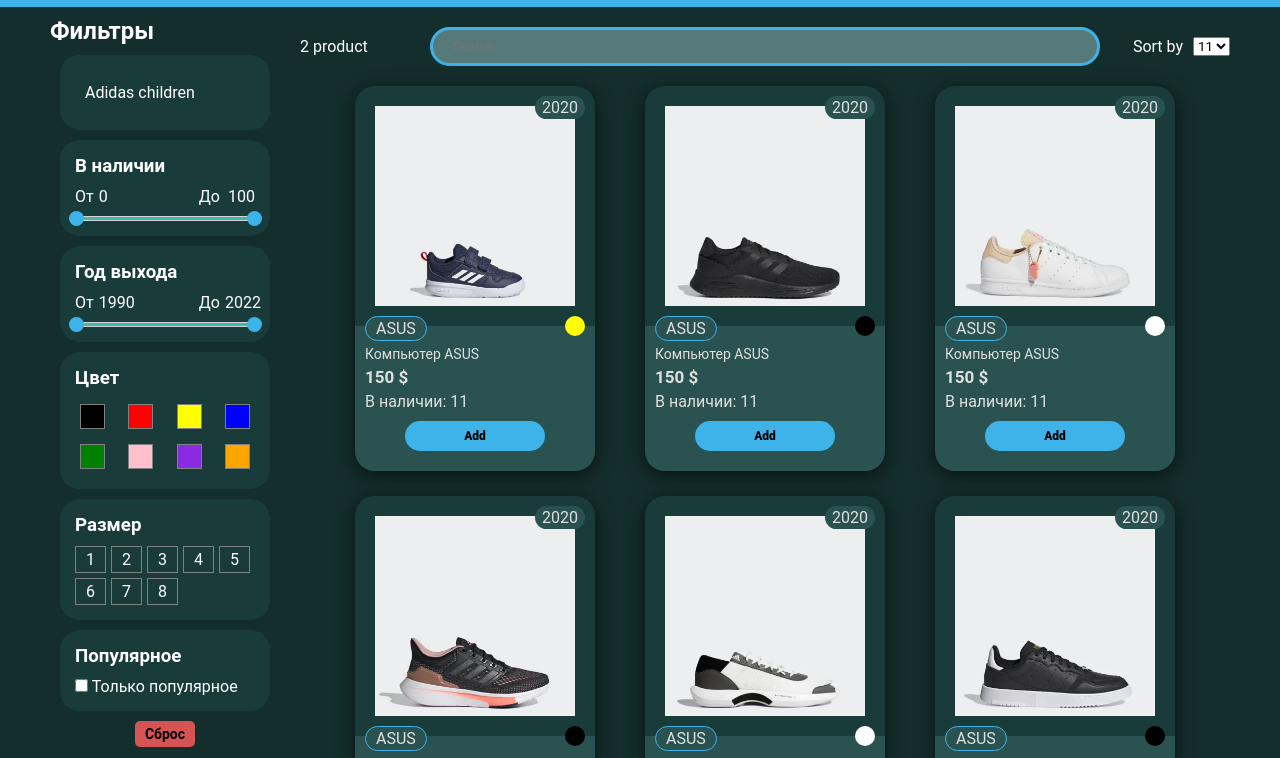
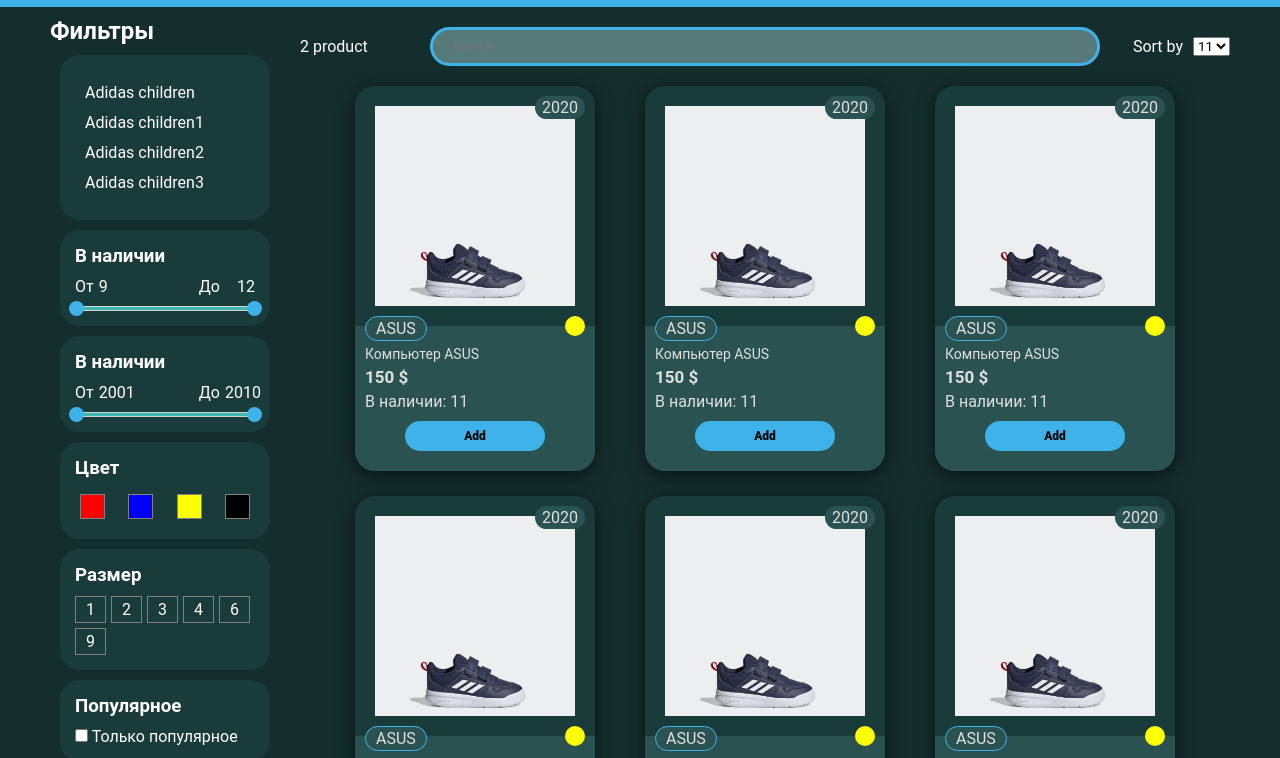
Before and after one commit to XXXmez/online-shop, a website built with webpack: page src/index.html in a window 1280 px wide. Shown: the part 42-800 px from the top of the page. Built offline with nearby package versions, Linux system fonts and the light colour scheme; files whose address does not match are found by name.

Commit message:
feat: completed the menu elements, started to display product cards from the database

```diff
--- a/src/data/data.js
+++ b/src/data/data.js
@@ -3,6 +3,46 @@
         img: 'link',
         name: 'Кросовок №112',
         size: 1,
+        price: 100,
+        amount: 11,
+        company: 'Adidas children',
+        color: 'red',
+        release: 2005
+    },
+    {
+        img: 'link',
+        name: 'Кросовок №112',
+        size: 2,
+        price: 100,
+        amount: 12,
+        company: 'Adidas children1',
+        color: 'blue',
+        release: 2001
+    },
+    {
+        img: 'link',
+        name: 'Кросовок №112',
+        size: 3,
+        price: 100,
+        amount: 10,
+        company: 'Adidas children2',
+        color: 'yellow',
+        release: 2010
+    },
+    {
+        img: 'link',
+        name: 'Кросовок №112',
+        size: 4,
+        price: 100,
+        amount: 9,
+        company: 'Adidas children3',
+        color: 'black',
+        release: 2005
+    },
+    {
+        img: 'link',
+        name: 'Кросовок №112',
+        size: 6,
         price: 100,
         amount: 10,
         company: 'Adidas children',
@@ -22,47 +62,7 @@
     {
         img: 'link',
         name: 'Кросовок №112',
-        size: 1,
-        price: 100,
-        amount: 10,
-        company: 'Adidas children',
-        color: 'red',
-        release: 2005
-    },
-    {
-        img: 'link',
-        name: 'Кросовок №112',
-        size: 1,
-        price: 100,
-        amount: 10,
-        company: 'Adidas children',
-        color: 'red',
-        release: 2005
-    },
-    {
-        img: 'link',
-        name: 'Кросовок №112',
-        size: 1,
-        price: 100,
-        amount: 10,
-        company: 'Adidas children',
-        color: 'red',
-        release: 2005
-    },
-    {
-        img: 'link',
-        name: 'Кросовок №112',
-        size: 1,
-        price: 100,
-        amount: 10,
-        company: 'Adidas children',
-        color: 'red',
-        release: 2005
-    },
-    {
-        img: 'link',
-        name: 'Кросовок №112',
-        size: 1,
+        size: 9,
         price: 100,
         amount: 10,
         company: 'Adidas children',
--- a/src/index.html
+++ b/src/index.html
@@ -185,7 +185,7 @@
                                 <img src="./images/sneakers1.jpg" alt="img">
                             </div>
                             <div class="product__desc">
-                                <div class="product__desc__name">Компьютер ASUS</div>
+                                <div class="product__desc__name">Компьютер ASUS тест</div>
                                 <div class="product__desc__price">150 $</div>
                                 <div class="product__desc__amount">В наличии: 11</div>
                                 <div class="product__desc__release">2020</div>
@@ -208,7 +208,7 @@
                                 <img src="./images/sneakers2.jpg" alt="img">
                             </div>
                             <div class="product__desc">
-                                <div class="product__desc__name">Компьютер ASUS</div>
+                                <div class="product__desc__name">Компьютер ASUS тест</div>
                                 <div class="product__desc__price">150 $</div>
                                 <div class="product__desc__amount">В наличии: 11</div>
                                 <div class="product__desc__release">2020</div>
@@ -231,7 +231,7 @@
                                 <img src="./images/sneakers3.jpg" alt="img">
                             </div>
                             <div class="product__desc">
-                                <div class="product__desc__name">Компьютер ASUS</div>
+                                <div class="product__desc__name">Компьютер ASUS тест</div>
                                 <div class="product__desc__price">150 $</div>
                                 <div class="product__desc__amount">В наличии: 11</div>
                                 <div class="product__desc__release">2020</div>
@@ -254,7 +254,7 @@
                                 <img src="./images/sneakers4.jpg" alt="img">
                             </div>
                             <div class="product__desc">
-                                <div class="product__desc__name">Компьютер ASUS</div>
+                                <div class="product__desc__name">Компьютер ASUS тест</div>
                                 <div class="product__desc__price">150 $</div>
                                 <div class="product__desc__amount">В наличии: 11</div>
                                 <div class="product__desc__release">2020</div>
@@ -277,7 +277,7 @@
                                 <img src="./images/sneakers5.jpg" alt="img">
                             </div>
                             <div class="product__desc">
-                                <div class="product__desc__name">Компьютер ASUS</div>
+                                <div class="product__desc__name">Компьютер ASUS тест</div>
                                 <div class="product__desc__price">150 $</div>
                                 <div class="product__desc__amount">В наличии: 11</div>
                                 <div class="product__desc__release">2020</div>
@@ -300,7 +300,7 @@
                                 <img src="./images/sneakers6.jpg" alt="img">
                             </div>
                             <div class="product__desc">
-                                <div class="product__desc__name">Компьютер ASUS</div>
+                                <div class="product__desc__name">Компьютер ASUS тест</div>
                                 <div class="product__desc__price">150 $</div>
                                 <div class="product__desc__amount">В наличии: 11</div>
                                 <div class="product__desc__release">2020</div>
@@ -323,7 +323,7 @@
                                 <img src="./images/sneakers7.jpg" alt="img">
                             </div>
                             <div class="product__desc">
-                                <div class="product__desc__name">Компьютер ASUS</div>
+                                <div class="product__desc__name">Компьютер ASUS тест</div>
                                 <div class="product__desc__price">150 $</div>
                                 <div class="product__desc__amount">В наличии: 11</div>
                                 <div class="product__desc__release">2020</div>
@@ -346,7 +346,7 @@
                                 <img src="./images/sneakers1.jpg" alt="img">
                             </div>
                             <div class="product__desc">
-                                <div class="product__desc__name">Компьютер ASUS</div>
+                                <div class="product__desc__name">Компьютер ASUS тест</div>
                                 <div class="product__desc__price">150 $</div>
                                 <div class="product__desc__amount">В наличии: 11</div>
                                 <div class="product__desc__release">2020</div>
@@ -369,7 +369,7 @@
                                 <img src="./images/sneakers1.jpg" alt="img">
                             </div>
                             <div class="product__desc">
-                                <div class="product__desc__name">Компьютер ASUS</div>
+                                <div class="product__desc__name">Компьютер ASUS тест</div>
                                 <div class="product__desc__price">150 $</div>
                                 <div class="product__desc__amount">В наличии: 11</div>
                                 <div class="product__desc__release">2020</div>
--- /dev/null
+++ b/src/script/components/amount/amount.js
@@ -0,0 +1,46 @@
+import Range from "../range/range";
+
+export default class Amount {
+    constructor(data) {
+        this.data = data;
+        this.link = document.querySelector('.sorts__amount');
+    }
+
+    draw() {
+        let min = this.data[0].amount;
+        let max = 0;
+        this.data.forEach(e => {
+            min = (min > e.amount) ? e.amount : min;
+            max = (max < e.amount) ? e.amount : max;
+        });
+
+        if (this.data.length > 1) {
+            this.link.innerHTML = '';
+
+            const sortsAmountTitle = document.createElement('h3');
+            sortsAmountTitle.className = 'sorts__amount__title';
+            sortsAmountTitle.textContent = 'В наличии';
+
+            const sortsAmountRange = document.createElement('div');
+            sortsAmountRange.className = 'sorts__amount__range';
+            sortsAmountRange.innerHTML = `
+                <p class="sorts__amount__from">От</p>
+                <p class="sorts__amount__mim">${min}</p>
+                <p class="sorts__amount__before">До</p>
+                <p class="sorts__amount__max">${max}</p>
+            `
+
+            const sortsAmountSlider = document.createElement('div');
+            sortsAmountSlider.className = 'sorts__amount__slider';
+
+            this.link.append(sortsAmountTitle, sortsAmountRange, sortsAmountSlider)
+
+            let amountMinMax = [document.querySelector('.sorts__amount__mim'), document.querySelector('.sorts__amount__max')];
+
+            const range = new Range(sortsAmountSlider, min, max, amountMinMax)
+            range.draw()
+        }
+
+
+    }
+}
--- a/src/script/components/app/app.js
+++ b/src/script/components/app/app.js
@@ -1,4 +1,9 @@
 import Company from "../company/company"
+import Amount from "../amount/amount";
+import Release from "../release/release";
+import Color from "../color/color";
+import Sizes from "../sizes/sizes";
+import RenderCard from "../card/render";
 
 export default class App {
     constructor(data) {
@@ -7,6 +12,21 @@
 
     launch() {
         const company = new Company(this.data);
-        company.draw()
+        company.draw();
+
+        const amount = new Amount(this.data);
+        amount.draw();
+
+        const release = new Release(this.data);
+        release.draw();
+
+        const color = new Color(this.data);
+        color.draw();
+
+        const sizes = new Sizes(this.data);
+        sizes.draw();
+
+        const renderCards = new RenderCard(this.data);
+        renderCards.render()
     }
 }
--- /dev/null
+++ b/src/script/components/card/render.js
@@ -0,0 +1,17 @@
+import Card from "./card";
+
+const catalogProducts = document.querySelector('.catalog__products');
+
+export default class RenderCard {
+    constructor(data) {
+        this.data = data;
+    }
+
+    render() {
+        catalogProducts.innerHTML = '';
+
+        this.data.forEach(element => {
+            new Card(element, catalogProducts).draw()
+        });
+    }
+}
--- /dev/null
+++ b/src/script/components/color/color.js
@@ -0,0 +1,34 @@
+export default class Color {
+    constructor(data){
+        this.data = data;
+        this.link = document.querySelector('.sorts__colors__options > div')
+    }
+
+    draw() {
+        this.link.innerHTML = ''
+        const colorArr = [];
+        const list = document.createElement('ul');
+        list.className = 'sorts__colors__list';
+
+        this.data.forEach(e => {
+            if (colorArr.indexOf(e.color) == -1) {
+                colorArr.push(e.color);
+
+                const item = document.createElement('li');
+
+                item.className = 'sorts__colors__item';
+
+                const blockColor = document.createElement('div');
+                blockColor.className = 'sorts__colors__item_';
+                blockColor.className += e.color;
+
+                item.append(blockColor);
+                list.append(item);
+            }
+        });
+
+
+
+        this.link.append(list)
+    }
+}
--- /dev/null
+++ b/src/script/components/range/range.js
@@ -0,0 +1,31 @@
+import noUiSlider from "../../nouislider.min.js"
+import App from "../app/app.js";
+import data from "../../../data/data.js";
+
+export default class Range {
+    constructor(elem, min, max, minMax){
+        this.elem = elem;
+        this.min = min;
+        this.max = max;
+        this.minMax = minMax;
+    }
+    draw(){
+        noUiSlider.create(this.elem, {
+            start: [this.min, this.max],
+            connect: true,
+            step: 1,
+            range: {
+                'min': this.min,
+                'max': this.max
+            }
+        });
+        this.elem.noUiSlider.on('slide', (values, handle) => {
+            this.minMax[handle].textContent = Math.round(values[handle]);
+        })
+        this.elem.noUiSlider.on('end', (values, handle) => {
+            console.log('Запуск функции');
+            // const app = new App(data);
+            // app.launch();
+        })
+    }
+}
--- /dev/null
+++ b/src/script/components/sizes/sizes.js
@@ -0,0 +1,33 @@
+export default class Sizes {
+    constructor(data){
+        this.data = data;
+        this.link = document.querySelector('.sorts__sizes__options > div')
+    }
+
+    draw() {
+        this.link.innerHTML = ''
+        const sizesArr = [];
+        const list = document.createElement('ul');
+        list.className = 'sorts__sizes__list';
+
+        this.data.forEach(e => {
+            if (sizesArr.indexOf(e.size) == -1) {
+                sizesArr.push(e.size);
+
+                const item = document.createElement('li');
+
+                item.className = 'sorts__sizes__item';
+
+                const blockP = document.createElement('p');
+                blockP.textContent = e.size
+
+                item.append(blockP);
+                list.append(item);
+            }
+        });
+
+
+
+        this.link.append(list)
+    }
+}
--- a/src/script/script.js
+++ b/src/script/script.js
@@ -15,44 +15,44 @@
 import img6 from "../img/sneakers7.jpg"
 
 
-const amountSlider = document.querySelector('.sorts__amount__slider'),
-    sortsAmountMim = document.querySelector('.sorts__amount__mim'),
-    sortsAmountMax = document.querySelector('.sorts__amount__max'),
-    amounMinMax = [sortsAmountMim, sortsAmountMax];
+// const amountSlider = document.querySelector('.sorts__amount__slider'),
+//     sortsAmountMim = document.querySelector('.sorts__amount__mim'),
+//     sortsAmountMax = document.querySelector('.sorts__amount__max'),
+//     amounMinMax = [sortsAmountMim, sortsAmountMax];
 
-const releaseSlider = document.querySelector('.sorts__release__slider'),
-    sortsReleaseMim = document.querySelector('.sorts__release__mim'),
-    sortsReleaseMax = document.querySelector('.sorts__release__max'),
-    releaseMinMax = [sortsReleaseMim, sortsReleaseMax];
+// const releaseSlider = document.querySelector('.sorts__release__slider'),
+//     sortsReleaseMim = document.querySelector('.sorts__release__mim'),
+//     sortsReleaseMax = document.querySelector('.sorts__release__max'),
+//     releaseMinMax = [sortsReleaseMim, sortsReleaseMax];
 
-if (amountSlider) {
-    noUiSlider.create(amountSlider, {
-        start: [0, 100],
-        connect: true,
-        step: 1,
-        range: {
-            'min': 0,
-            'max': 100
-        }
-    });
-    amountSlider.noUiSlider.on('update', (values, handle) => {
-        amounMinMax[handle].textContent = Math.round(values[handle])
-    })
-}
-if (releaseSlider) {
-    noUiSlider.create(releaseSlider, {
-        start: [1990, 2022],
-        connect: true,
-        step: 1,
-        range: {
-            'min': 1990,
-            'max': 2022
-        }
-    });
-    releaseSlider.noUiSlider.on('update', (values, handle) => {
-        releaseMinMax[handle].textContent = Math.round(values[handle])
-    })
-}
+// if (amountSlider) {
+//     noUiSlider.create(amountSlider, {
+//         start: [0, 100],
+//         connect: true,
+//         step: 1,
+//         range: {
+//             'min': 0,
+//             'max': 100
+//         }
+//     });
+//     amountSlider.noUiSlider.on('update', (values, handle) => {
+//         amounMinMax[handle].textContent = Math.round(values[handle])
+//     })
+// }
+// if (releaseSlider) {
+//     noUiSlider.create(releaseSlider, {
+//         start: [1990, 2022],
+//         connect: true,
+//         step: 1,
+//         range: {
+//             'min': 1990,
+//             'max': 2022
+//         }
+//     });
+//     releaseSlider.noUiSlider.on('update', (values, handle) => {
+//         releaseMinMax[handle].textContent = Math.round(values[handle])
+//     })
+// }
 
 const catalogProducts = document.querySelector('.catalog__products');
 
```
Also changed, not shown: src/script/components/release/release.js (added).
